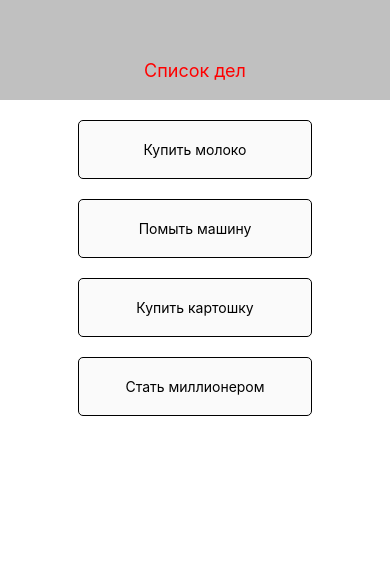
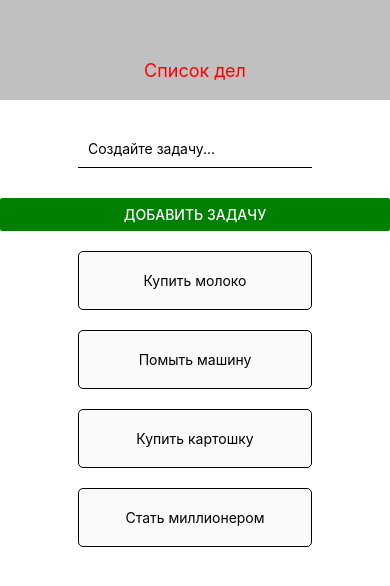
Before and after one commit to Andrsand/Tren_React_Native, a React Native app in the folder React_N/: screen / in a window 390 px wide. Shown: the top 586 px of the page. Built offline with nearby package versions, Linux system fonts and the light colour scheme.

Commit message:
feat:  Create a note taking form
* Added the Form.js file with the Form component.
 * Created in Form.js a function returning TextImput and Bottom and
 added onCahgeText event handlers and onPress to them.

```diff
--- a/React_N/App.js
+++ b/React_N/App.js
@@ -2,6 +2,7 @@
 import {StyleSheet, View, Text, FlatList} from 'react-native'
 import Header from './components/Header'
 import ListItem from './components/ListItem'
+import Form from './components/Form'
 
 
 export default function App() {
@@ -15,6 +16,7 @@
     return (
         <View>
           <Header />
+          <Form />
           <View>
             <FlatList data={listOfItems} renderItem={({ item }) => (
               <ListItem el={item}/>
--- /dev/null
+++ b/React_N/components/Form.js
@@ -0,0 +1,28 @@
+import React, { useState } from 'react'
+import {StyleSheet, TextInput, Text, Button, View} from 'react-native' //TouchableHighlight - эффект нажатия
+
+
+export default function Form() {
+    const [text, setValue] = useState('');
+
+    const onChange = (text) => {
+      setValue(text);
+    }
+    return (
+      <View>
+        <TextInput style={styles.input} onChangeText={onChange} placeholder='Создайте задачу...' /> {/*При изменении текста срабатывает функция onChange  */}
+        <Button color='green' onPress={() => addHandler(text)} title='Добавить задачу'/>
+      </View>
+    );
+}
+
+const styles = StyleSheet.create({
+  input: {
+    borderBottomWidth: 1,
+    borderColor: '#000',
+    padding: 10,
+    marginVertical: 30,
+    marginHorizontal: '20%',
+    width: '60%'
+  }
+});
```
